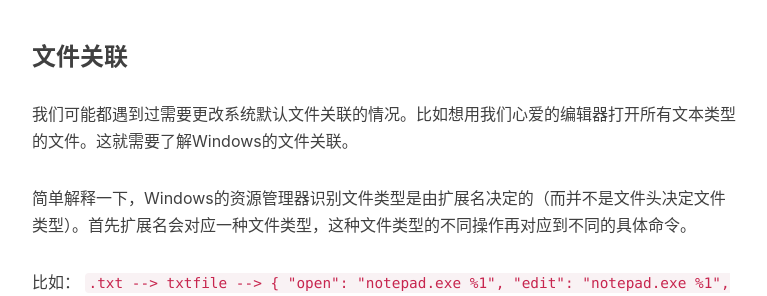
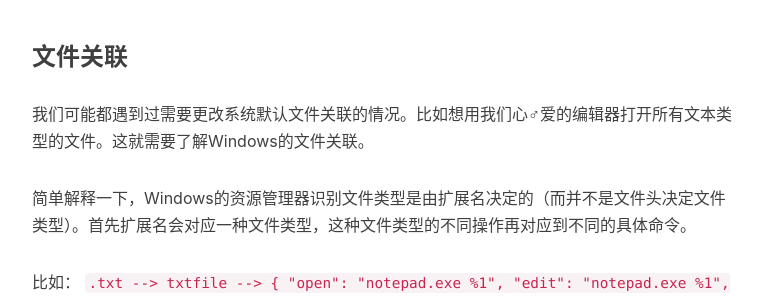
Before and after one commit to wings27/wings27.github.io, a Jekyll site: the page built from _posts/2015-05-26-windows-ifeo.md, in a window 1280 px wide and 900 px high, scrolled down 670 px. Shown: the part 156-452 px from the top of the window, without its empty margins (233-1000 px from the left). Built offline with Jekyll 4.4.1, drawn with Linux system fonts in a browser that asks for light colours; nearby versions of some CDN libraries; comment, search, counter and statistics services are not loaded.

Commit message:
modify content?!

```diff
--- a/_posts/2015-05-26-windows-ifeo.md
+++ b/_posts/2015-05-26-windows-ifeo.md
@@ -21,7 +21,7 @@ tags:
 
 ### 文件关联
 
-我们可能都遇到过需要更改系统默认文件关联的情况。比如想用我们心爱的编辑器打开所有文本类型的文件。这就需要了解Windows的文件关联。
+我们可能都遇到过需要更改系统默认文件关联的情况。比如想用我们心♂爱的编辑器打开所有文本类型的文件。这就需要了解Windows的文件关联。
 
 简单解释一下，Windows的资源管理器识别文件类型是由扩展名决定的（而并不是文件头决定文件类型）。首先扩展名会对应一种文件类型，这种文件类型的不同操作再对应到不同的具体命令。
 
```
